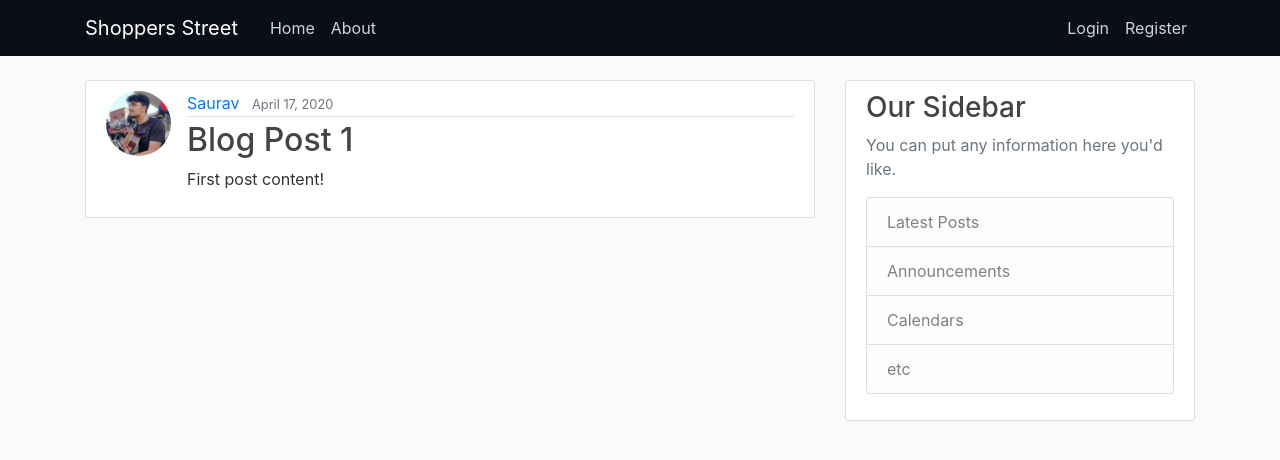
After one commit to Saurav-Shrivastav/Shoppers-Street, a Django app: page /post/1/ in a window 1280 px wide. The commit adds this page. Shown: the top 460 px of the page. Run offline with Django 3.2, Linux system fonts and the light colour scheme; data comes from the database, SQL or seed files in the repository; both versions use the stored data as it was after the commit; some libraries are stand-ins or nearby versions.

Commit message:
Added many features

```diff
--- a/store/models.py
+++ b/store/models.py
@@ -1,6 +1,7 @@
 from django.db import models
 from django.utils import timezone
 from django.contrib.auth.models import User
+from django.urls import reverse
 
 # Create your models here.
 class Post(models.Model):
@@ -12,3 +13,6 @@
 
     def __str__(self):
         return self.title
+
+    def get_absolute_url(self):
+        return reverse('post-detail', kwargs={'pk': self.pk})
--- a/store/templates/store/base.html
+++ b/store/templates/store/base.html
@@ -41,6 +41,7 @@
           <!-- Navbar Right Side -->
           <div class="navbar-nav">
             {% if user.is_authenticated %}
+              <a class="nav-item nav-link" href="{% url 'post-create' %}">New Post</a>
               <a class="nav-item nav-link" href="{% url 'profile' %}">Profile</a>
               <a class="nav-item nav-link" href="{% url 'logout' %}">Logout</a>
             {% else %}
--- a/store/templates/store/home.html
+++ b/store/templates/store/home.html
@@ -3,12 +3,13 @@
 {% block content %}
 {% for post in posts %}
 <article class="media content-section">
+  <img class="rounded-circle article-img" src="{{ post.author.profile.image.url }}">
   <div class="media-body">
     <div class="article-metadata">
       <a class="mr-2" href="#">{{ post.author }}</a>
       <small class="text-muted">{{ post.date_posted|date:"F d, Y" }}</small>
     </div>
-    <h2><a class="article-title" href="#">{{ post.title }}</a></h2>
+    <h2><a class="article-title" href="{% url 'post-detail' post.id %}">{{ post.title }}</a></h2>
     <p class="article-content">{{ post.content }}</p>
     <a target="_blank" rel="noopener noreferrer" href="{{ post.link }}" class="mr-4">{{ post.link }}</a>
   </div>
--- /dev/null
+++ b/store/templates/store/post_detail.html
@@ -0,0 +1,21 @@
+
+{% extends "store/base.html" %}
+{% block content %}
+<article class="media content-section">
+  <img class="rounded-circle article-img" src="{{ object.author.profile.image.url }}">
+  <div class="media-body">
+    <div class="article-metadata">
+      <a class="mr-2" href="#">{{ object.author }}</a>
+      <small class="text-muted">{{ object.date_posted|date:"F d, Y" }}</small>
+      {% if object.author == user %}
+        <div>
+          <a class="btn btn-secondary btn-sm mt-1 mb-1" href="{% url 'post-update' object.id %}">Update</a>
+          <a class="btn btn-danger btn-sm mt-1 mb-1" href="{% url 'post-delete' object.id %}">Delete</a>
+        </div>
+      {% endif %}
+    </div>
+    <h2 class="article-title">{{ object.title }}</h2>
+    <p class="article-content">{{ object.content }}</p>
+  </div>
+</article>
+{% endblock content %}
--- a/store/urls.py
+++ b/store/urls.py
@@ -1,8 +1,19 @@
 from django.urls import path
 from . import views
+from .views import (
+    PostListView,
+    PostDetailView,
+    PostCreateView,
+    PostUpdateView,
+    PostDeleteView
+)
 
 urlpatterns = [
     path('', views.dashboard, name='dashboard'),
-    path('home/', views.home, name='store-home'),
+    path('home/', PostListView.as_view(), name='store-home'),
+    path('post/<int:pk>/', PostDetailView.as_view(), name='post-detail'),
+    path('post/new/', PostCreateView.as_view(), name='post-create'),
+    path('post/<int:pk>/update/', PostUpdateView.as_view(), name='post-update'),
+    path('post/<int:pk>/delete/', PostDeleteView.as_view(), name='post-delete'),
     path('about/', views.about, name='store-about')
 ]
--- a/store/views.py
+++ b/store/views.py
@@ -1,6 +1,14 @@
 from django.shortcuts import render
 from .models import Post
 from django.contrib.auth.decorators import login_required
+from django.contrib.auth.mixins import LoginRequiredMixin, UserPassesTestMixin
+from django.views.generic import (
+    ListView,
+    DetailView,
+    CreateView,
+    UpdateView,
+    DeleteView
+)
 
 def dashboard(request):
     return render(request, 'store/dashboard.html')
@@ -13,5 +21,50 @@
 
     return render(request, 'store/home.html', context)
 
+class PostListView(ListView):
+    model = Post
+    template_name = 'store/home.html'  # <app>/<model>_<viewtype>.html
+    context_object_name = 'posts'
+    ordering = ['-date_posted']
+
+
+class PostDetailView(DetailView):
+    model = Post
+
+
+class PostCreateView(LoginRequiredMixin, CreateView):
+    model = Post
+    fields = ['title', 'content']
+
+    def form_valid(self, form):
+        form.instance.author = self.request.user
+        return super().form_valid(form)
+
+
+class PostUpdateView(LoginRequiredMixin, UserPassesTestMixin, UpdateView):
+    model = Post
+    fields = ['title', 'content']
+
+    def form_valid(self, form):
+        form.instance.author = self.request.user
+        return super().form_valid(form)
+
+    def test_func(self):
+        post = self.get_object()
+        if self.request.user == post.author:
+            return True
+        return False
+
+
+class PostDeleteView(LoginRequiredMixin, UserPassesTestMixin, DeleteView):
+    model = Post
+    success_url = ''
+
+    def test_func(self):
+        post = self.get_object()
+        if self.request.user == post.author:
+            return True
+        return False
+
 def about(request):
     return render(request, 'store/about.html', { 'title': 'About'})
--- a/users/models.py
+++ b/users/models.py
@@ -1,5 +1,6 @@
 from django.db import models
 from django.contrib.auth.models import User
+from PIL import Image
 
 # Create your models here.
 class Profile(models.Model):
@@ -8,3 +9,13 @@
 
     def __str__(self):
         return f'{self.user.username} Profile'
+
+    def save(self):
+        super().save()
+
+        img = Image.open(self.image.path)
+
+        if img.height > 300 or img.width > 300:
+            output_size = (300, 300)
+            img.thumbnail(output_size)
+            img.save(self.image.path)
```
Also changed, not shown: store/templates/store/post_confirm_delete.html (added, +17 -0 lines), store/templates/store/post_form.html (added, +16 -0 lines), users/forms.py (+14 -1 lines), users/templates/users/profile.html (+11 -0 lines), users/views.py (+22 -2 lines), db.sqlite3, media/profile_pics/b3fbc0ba-4f50-49f5-90ec-e045a1bdfe15.jpg.
